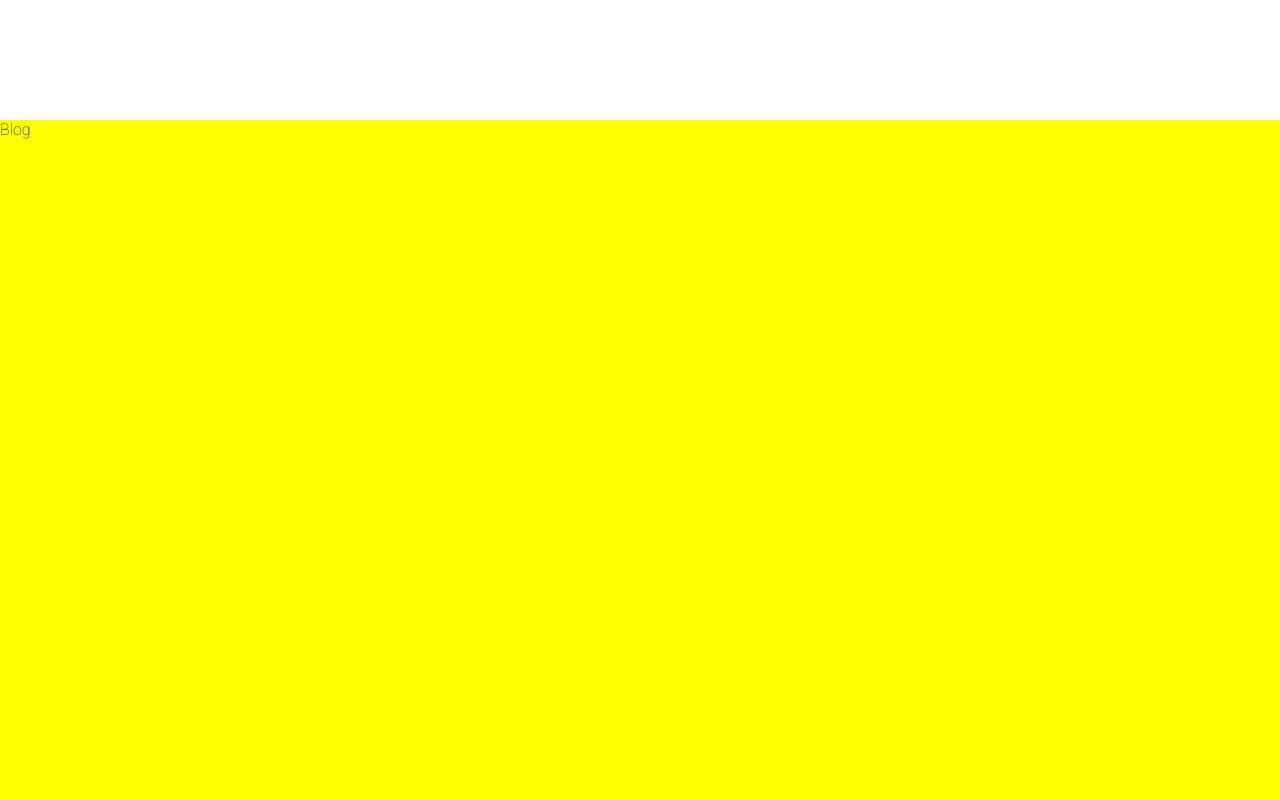
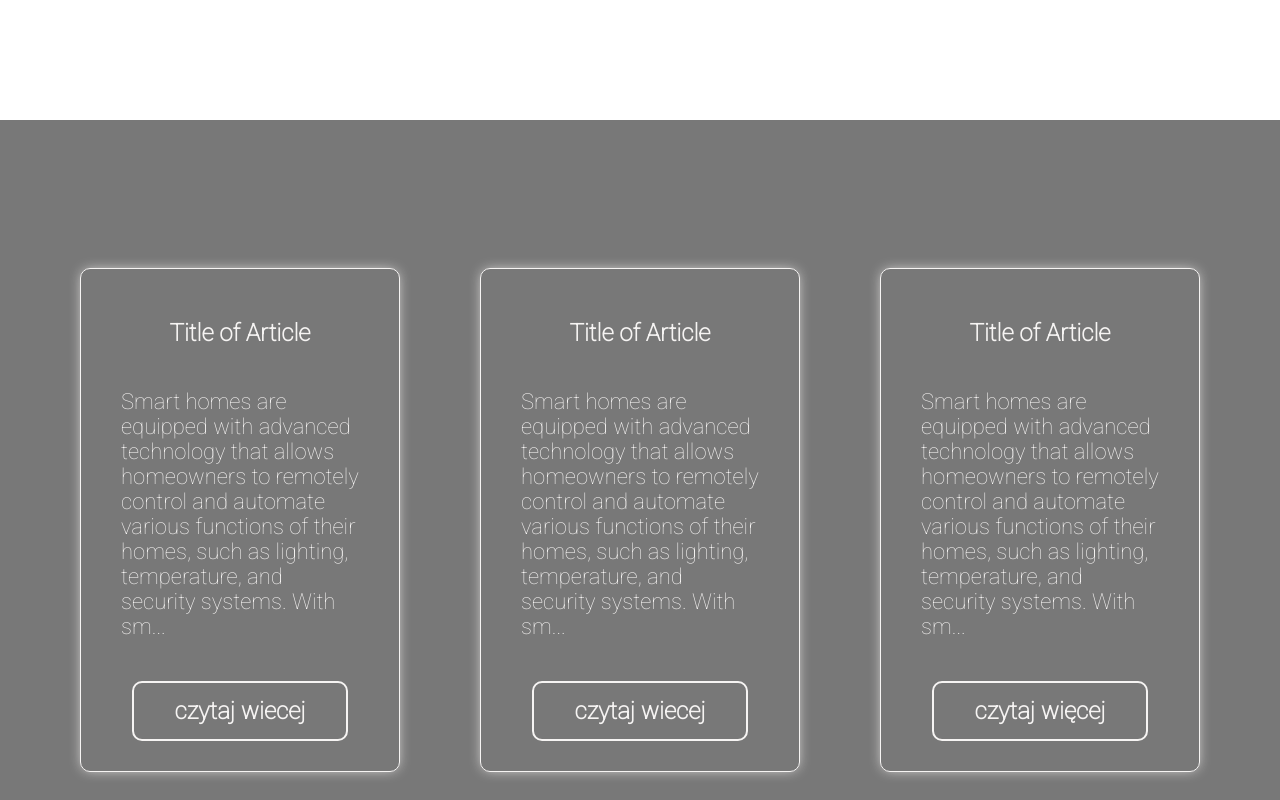
Before and after one commit to julia-kocik/electro-company-v2, a React (Create React App) app: page / in a window 1280 px wide. Shown: the part 1480-2280 px from the top of the page. Built offline with nearby package versions, Linux system fonts and the light colour scheme.

Commit message:
Continue working on Blogsection component

```diff
--- a/src/components/sections/BlogSection/BlogSection.scss
+++ b/src/components/sections/BlogSection/BlogSection.scss
@@ -1,4 +1,25 @@
+@import '../../../settings.scss';
+
+
 .blog_container {
     height: 100vh;
-    background-color: yellow;
+    background-color: rgba(31, 30, 30, 0.6);
+    color: $color-white;
+    display: grid;
+    grid-template-columns: 1fr 1fr 1fr;
+    gap: 80px;
+    place-items: center;
+    padding: 0 80px;
+    .blog_article {
+        border: 1px solid $color-white;
+        box-shadow: $box-shadow;
+        border-radius: 10px;
+        display: grid;
+        place-items: center;
+        padding: 30px 40px;
+        p {
+            font-size: 22px;
+        }
+    }
+
 }
--- a/src/components/sections/BlogSection/BlogSection.tsx
+++ b/src/components/sections/BlogSection/BlogSection.tsx
@@ -1,9 +1,27 @@
 import React from 'react'
+import Button from '../../common/Button/Button'
 import './BlogSection.scss'
 
 const BlogSection = (): JSX.Element => {
+  const str: string = 'Smart homes are equipped with advanced technology that allows homeowners to remotely control and automate various functions of their homes, such as lighting, temperature, and security systems. With smart homes, homeowners can use their smartphones or other internet-connected devices to control their homes systems from anywhere in the world'
   return (
-        <div className="blog_container" id='blogsection'>Blog</div>
+    <div className='blog_container' id='blogsection'>
+      <article className='blog_article'>
+        <h2>Title of Article</h2>
+        <p>{str.substring(0, 200)}...</p>
+        <Button title='czytaj wiecej' color='light'/>
+      </article>
+      <article className='blog_article'>
+        <h2>Title of Article</h2>
+        <p>{str.substring(0, 200)}...</p>
+        <Button title='czytaj wiecej' color='light'/>
+      </article>
+      <article className='blog_article'>
+        <h2>Title of Article</h2>
+        <p>{str.substring(0, 200)}...</p>
+        <Button title='czytaj więcej' color='light'/>
+      </article>
+    </div>
   )
 }
 
--- a/src/components/sections/Offer/Offer.scss
+++ b/src/components/sections/Offer/Offer.scss
@@ -11,7 +11,7 @@
         top: 0;
         left: 0;
         width: 100%;
-        opacity: 0.9;
+        opacity: 0.8;
         filter: brightness(20%);
     }
     .offer_content {
--- a/src/components/sections/Offer/Offer.tsx
+++ b/src/components/sections/Offer/Offer.tsx
@@ -4,7 +4,7 @@ import './Offer.scss'
 const Offer = (): JSX.Element => {
   return (
     <div className='offer_container' id='offer'>
-      <img src="https://cdn.pixabay.com/photo/2019/01/08/10/58/smart-home-3920905_960_720.jpg" alt="Smart Home" />
+      <img src="https://images.unsplash.com/photo-1514803400321-3ca29fc47334?ixlib=rb-4.0.3&ixid=MnwxMjA3fDB8MHxwaG90by1wYWdlfHx8fGVufDB8fHx8&auto=format&fit=crop&w=2072&q=80" alt="Smart Home" />
       <div className="offer_content">
         <ul>
           <li>Instalacje elektryczne</li>
--- a/src/settings.scss
+++ b/src/settings.scss
@@ -6,7 +6,7 @@ $color-grey: #939090;
 $color-red: #d63031;
 $color-white: #f6f4f3;
 $transition: 2s all;
-$box-shadow: 0px 0px 13px -3px $color-blue;
+$box-shadow: 0px 0px 13px -3px $color-white;
 $color-gradient: rgb(0, 48, 101);
 $linear-gradient: linear-gradient(
     90deg,
```
